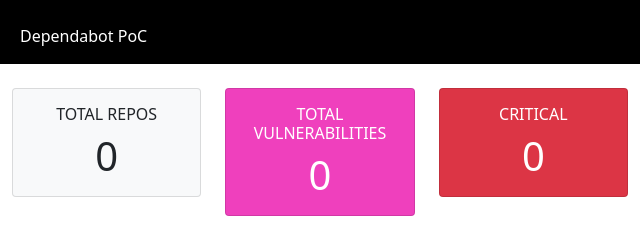
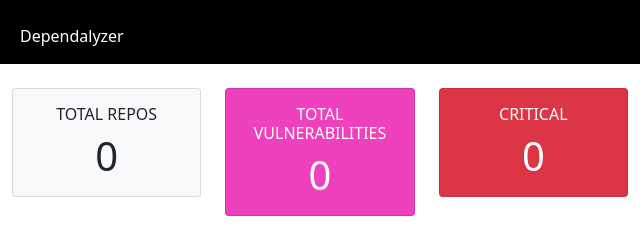
Before and after one commit to kpingul/dependalyzer, a plain HTML site: page frontend/index.html in a window 1280 px wide. Shown: the top 229 px of the page, 0-640 px from the left. Drawn offline with nearby package versions, Linux system fonts and the light colour scheme; no server answers.

Commit message:
update readme

```diff
--- a/frontend/index.html
+++ b/frontend/index.html
@@ -29,7 +29,7 @@
       <div class="collapse navbar-collapse" id="navbarSupportedContent">
         <ul class="navbar-nav me-auto mb- mb-lg-0 mt-2">
           <li class="nav-item">
-            <a class="nav-link active" aria-current="page" href="#" style="color: white">Dependabot PoC</a>
+            <a class="nav-link active" aria-current="page" href="#" style="color: white">Dependalyzer</a>
           </li>
         </ul>
       </div>
```
Also changed, not shown: 1 other file.
